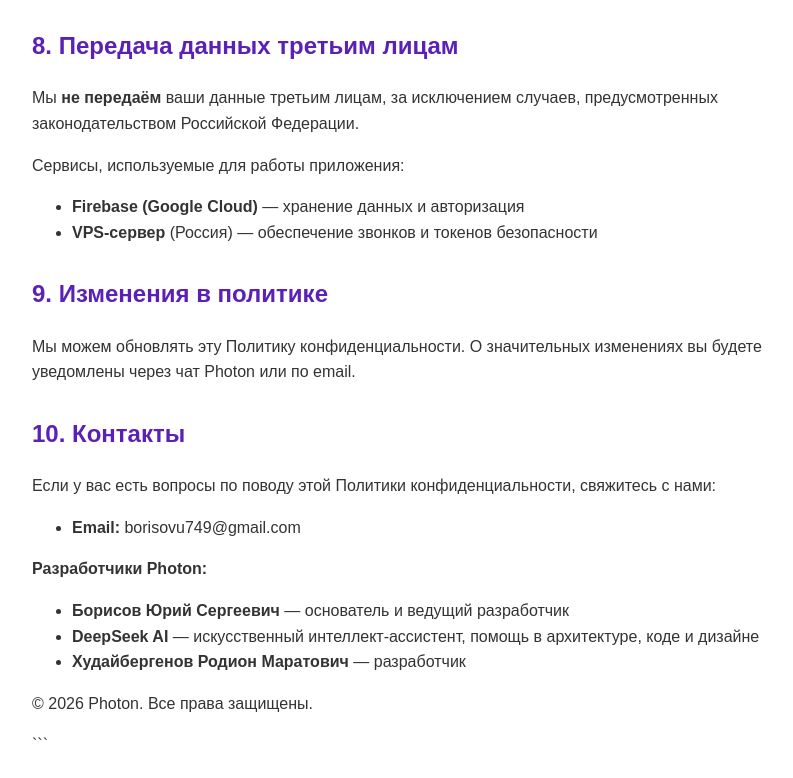
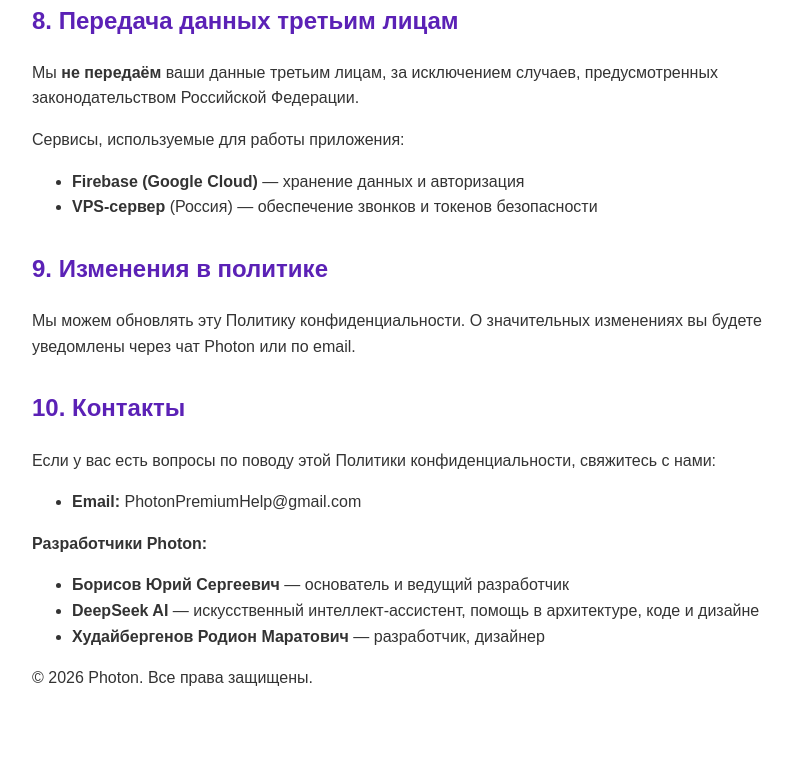
Before and after one commit to PhotonPremiumMessenger/photon-privacy, a plain HTML site: page index.html in a window 1280 px wide. Shown: the part 2022-2800 px from the top of the page, without its empty margins (208-1001 px from the left). After the commit the page ends 2749 px from the top, so only its background shows below. Drawn offline with Linux system fonts and the light colour scheme.

Commit message:
Update index.html

````diff
--- a/index.html
+++ b/index.html
@@ -1,4 +1,4 @@
-```html
+
 <!DOCTYPE html>
 <html lang="ru">
 <head>
@@ -88,16 +88,15 @@
 <h2>10. Контакты</h2>
 <p>Если у вас есть вопросы по поводу этой Политики конфиденциальности, свяжитесь с нами:</p>
 <ul>
-    <li><strong>Email:</strong> borisovu749@gmail.com</li>
+    <li><strong>Email:</strong> PhotonPremiumHelp@gmail.com</li>
 </ul>
 <p><strong>Разработчики Photon:</strong></p>
 <ul>
     <li><strong>Борисов Юрий Сергеевич</strong> — основатель и ведущий разработчик</li>
     <li><strong>DeepSeek AI</strong> — искусственный интеллект-ассистент, помощь в архитектуре, коде и дизайне</li>
-    <li><strong>Худайбергенов Родион Маратович</strong> — разработчик</li>
+    <li><strong>Худайбергенов Родион Маратович</strong> — разработчик, дизайнер</li>
 </ul>
 <p>© 2026 Photon. Все права защищены.</p>
 
 </body>
 </html>
-```
````
